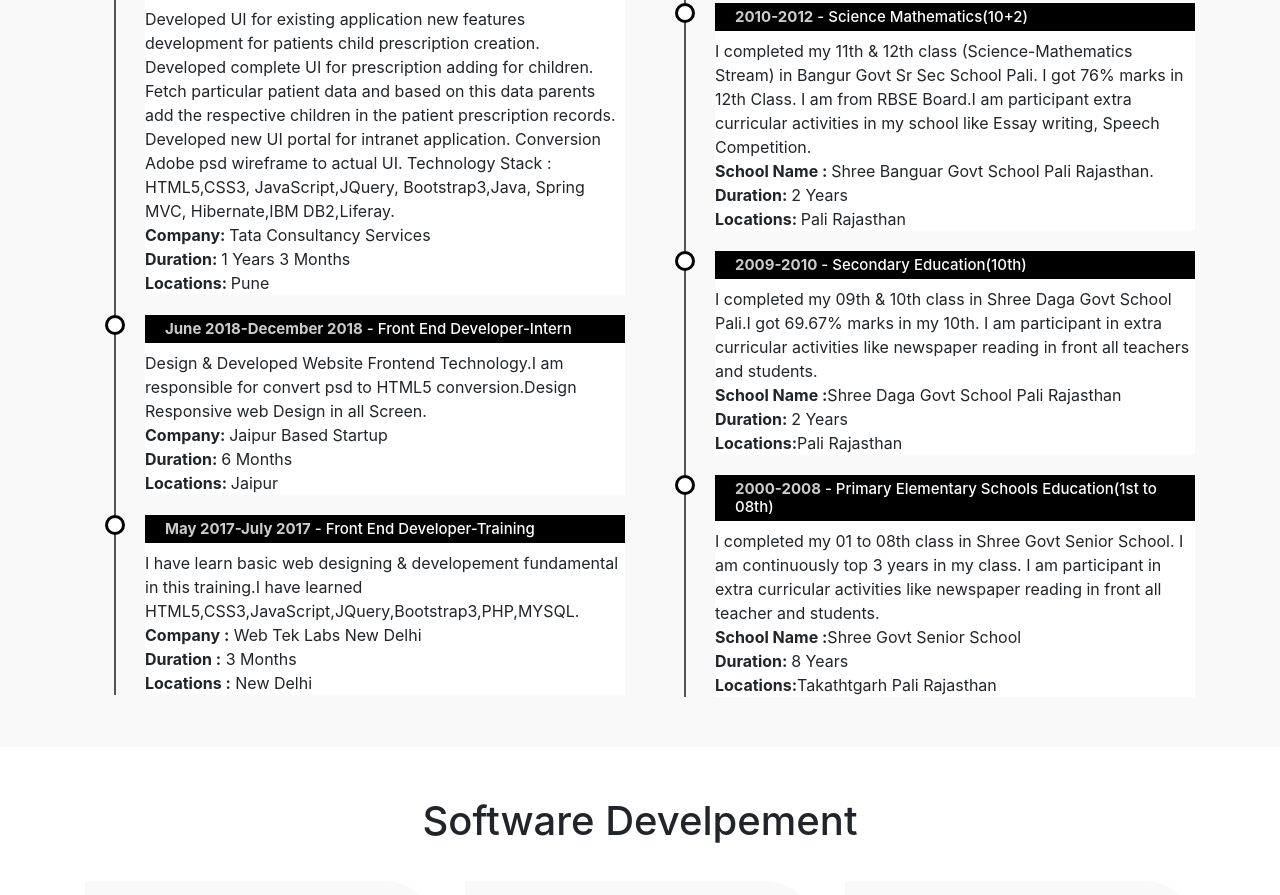
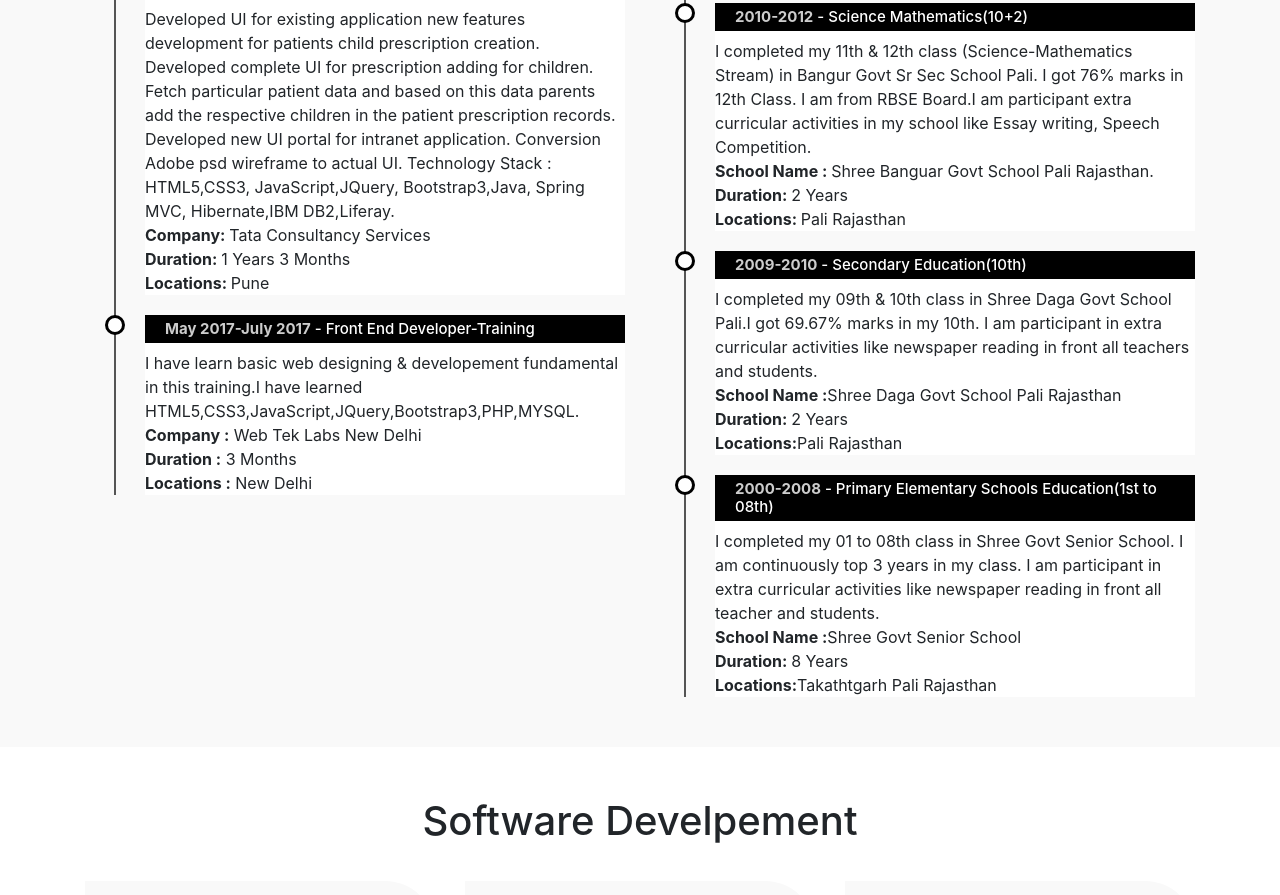
Before and after one commit to Shravan10/shravan-resume-, a plain HTML site: page index.html in a window 1280 px wide. Shown: the part 2805-3700 px from the top of the page. Drawn offline with nearby package versions, Linux system fonts and the light colour scheme.

Commit message:
remove unused code

```diff
--- a/index.html
+++ b/index.html
@@ -208,13 +208,6 @@ Currently I am working in all five stage of software developement life cycle.
 						<b>Locations: </b>Pune<br></p>
 						</li>
 						<li>
-				       <h4><span>June 2018-December 2018</span> - Front End Developer-Intern </h4>
-				        <p>Design & Developed Website Frontend Technology.I am responsible for convert psd to HTML5 conversion.Design Responsive web Design in all Screen.<br>
-						<b>Company: </b>Jaipur Based Startup<br>
-						<b>Duration: </b>6 Months<br>
-						<b>Locations: </b>Jaipur<br></p>
-						</li>
-						<li>
 				       <h4><span>May 2017-July 2017</span> - Front End Developer-Training  </h4>
 				        <p>I have learn basic web designing & developement fundamental in this training.I have learned HTML5,CSS3,JavaScript,JQuery,Bootstrap3,PHP,MYSQL.<br>
 						<b>Company :</b> Web Tek Labs New Delhi<br>
```
